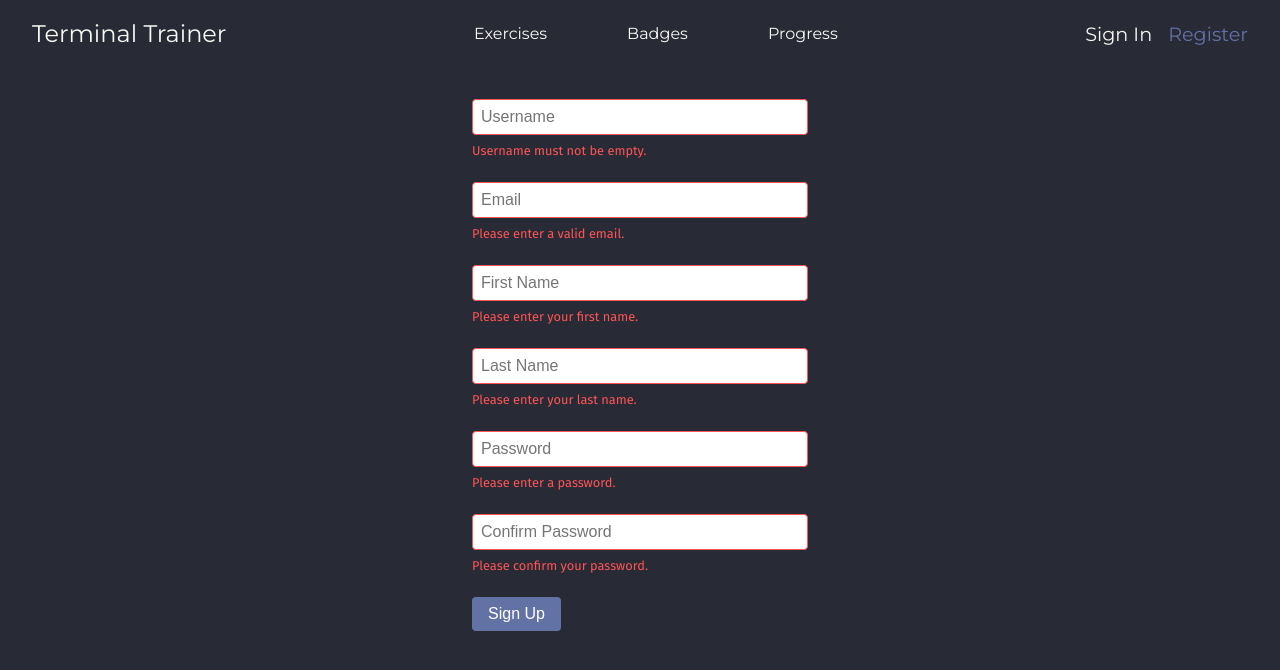
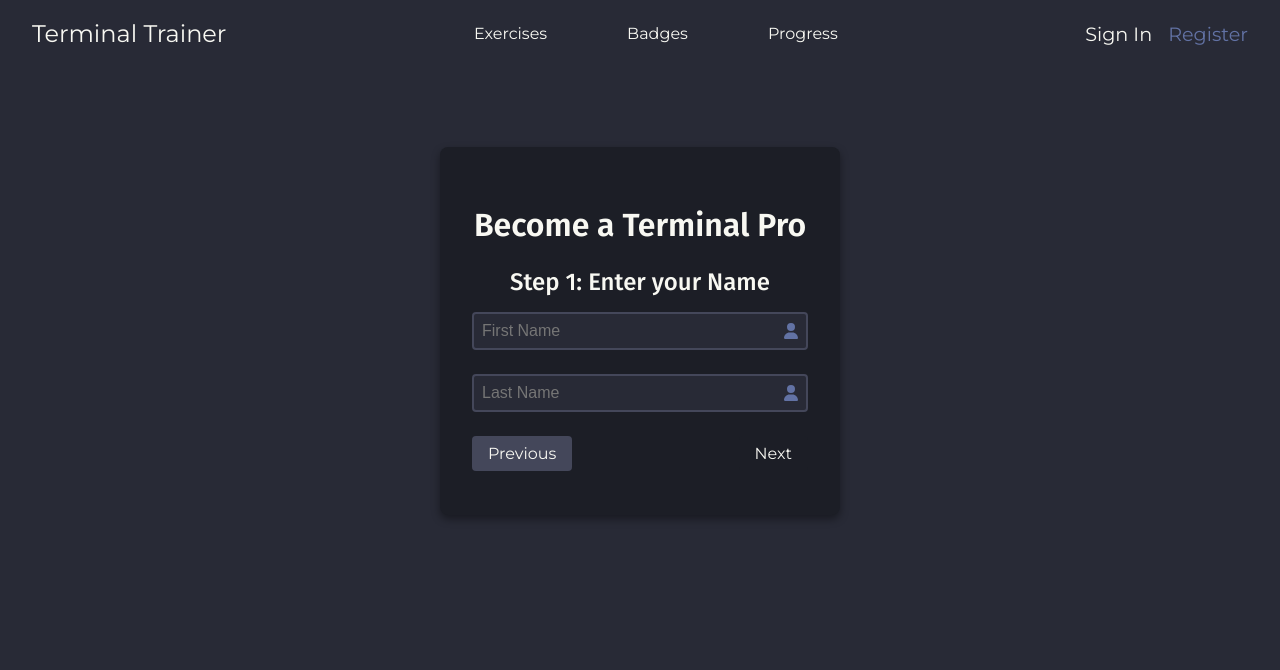
Before and after one commit to arduenify/terminal-trainer, a React (Create React App) app in the folder frontend/: page /signup in a window 1280 px wide. Shown: the top 670 px of the page. Built offline with nearby package versions, Linux system fonts and the light colour scheme.

Commit message:
Signup form is now progressive and has error handling. Styling was also updated to use FA icons. Each step of the registration process has a title and a subtitle, a previous and a next button. Both client-side validation and server-side validation errors are handled.

```diff
--- a/frontend/src/features/Signup/SignupForm.css
+++ b/frontend/src/features/Signup/SignupForm.css
@@ -2,12 +2,34 @@
     width: 100%;
     max-width: 400px;
     margin: 0 auto;
+    margin-top: 5rem;
     padding: 2rem;
     box-sizing: border-box;
-    font-family: 'Fira Sans', 'Helvetica', 'Arial', sans-serif;
+    font-family: 'Montserrat', 'Helvetica', 'Arial', sans-serif;
+    background-color: #1c1e26;
+    border-radius: 8px;
+    box-shadow: 0 4px 8px rgba(0, 0, 0, 0.4);
+    transition: all 0.3s ease;
+}
+
+.form-title {
+    font-size: 32px;
+    font-weight: 600;
+    margin-bottom: 1.5rem;
+    color: #f8f8f2;
+    text-align: center;
+}
+
+.form-subtitle {
+    font-size: 24px;
+    font-weight: 500;
+    margin-bottom: 1rem;
+    color: #f8f8f2;
+    text-align: center;
 }
 
 .form-group {
+    position: relative;
     display: flex;
     flex-direction: column;
     margin-bottom: 1.5rem;
@@ -16,16 +38,20 @@
 .form-control {
     padding: 0.5rem;
     font-size: 1rem;
-    border: 1px solid #ccc;
+    border: 2px solid #44475a;
     border-radius: 4px;
     outline: none;
+    background-color: #282a36;
+    color: #f8f8f2;
+    transition: border-color 0.3s, box-shadow 0.3s;
 }
 
 .form-control:focus {
     border-color: #6272a4;
+    box-shadow: 0 0 0 2px rgba(98, 114, 164, 0.3);
 }
 
-.form-control:invalid {
+.input-invalid {
     border-color: #ff5555;
 }
 
@@ -40,22 +66,78 @@
     margin-top: 0.5rem;
 }
 
-.submit-btn {
+.error-message.visible {
+    display: block;
+}
+
+ul.error-message.visible {
+    padding-left: 15px;
+}
+
+.button {
     padding: 0.5rem 1rem;
     font-size: 1rem;
-    background-color: #6272a4;
-    color: #fff;
     border: none;
     border-radius: 4px;
     cursor: pointer;
-    transition: background-color 0.3s;
+    font-family: 'Montserrat', 'Helvetica', 'Arial', sans-serif;
+    transition: background-color 0.3s, box-shadow 0.3s;
 }
 
-.submit-btn:hover {
-    background-color: #414863;
+.button-primary {
+    background-color: #1c1e26;
+    color: #f8f8f2;
 }
 
-.submit-btn:disabled {
-    background-color: #ccc;
+.button-primary:hover {
+    background-color: #414863;
+    box-shadow: 0 4px 8px rgba(0, 0, 0, 0.2);
+}
+
+.button-primary:disabled {
+    background-color: #44475a;
     cursor: not-allowed;
+    box-shadow: none;
 }
+
+.input-icon {
+    position: absolute;
+    right: 10px;
+    top: 50%;
+    transform: translateY(-50%);
+    color: #6272a4;
+}
+
+@keyframes fadeIn {
+    from {
+        opacity: 0;
+    }
+
+    to {
+        opacity: 1;
+    }
+}
+
+@keyframes fadeOut {
+    from {
+        opacity: 1;
+    }
+
+    to {
+        opacity: 0;
+    }
+}
+
+.fade-in {
+    animation: fadeIn 0.3s ease-out forwards;
+}
+
+.fade-out {
+    animation: fadeOut 0.3s ease-out forwards;
+}
+
+.form-navigation {
+    display: flex;
+    justify-content: space-between;
+    margin-top: 1rem;
+}
--- a/frontend/src/features/Signup/SignupForm.js
+++ b/frontend/src/features/Signup/SignupForm.js
@@ -1,24 +1,42 @@
-import React, { useState } from 'react';
+import React, { useEffect, useState } from 'react';
 import { useSignupUserMutation } from '../../store/api';
 import './SignupForm.css';
+import Step1 from './steps/Step1';
+import Step2 from './steps/Step2';
+import Step3 from './steps/Step3';
+import Step4 from './steps/Step4';
 
 const SignupForm = () => {
     // Local state
+    const [currentStep, setCurrentStep] = useState(1);
     const [username, setUsername] = useState('');
-    const [email, setEmailOrUsername] = useState('');
+    const [email, setEmail] = useState('');
     const [lastName, setLastName] = useState('');
     const [firstName, setFirstName] = useState('');
     const [password, setPassword] = useState('');
     const [passwordConfirmation, setPasswordConfirmation] = useState('');
+    const [showErrors, setShowErrors] = useState(false);
+    const [serverErrors, setServerErrors] = useState([]);
 
     // Hooks
-    const [signupUser, { isLoading, error }] = useSignupUserMutation();
+    const [signupUser] = useSignupUserMutation();
 
     // Callbacks
-    const handleSubmit = async (e) => {
-        e.preventDefault();
-        try {
-            // Validate form fields
+    const handleSignup = async () => {
+        // validation
+        if (
+            currentStep !== 4 ||
+            !username ||
+            !email ||
+            !firstName ||
+            !lastName ||
+            !password ||
+            !passwordConfirmation ||
+            !passwordsMatch
+        ) {
+            setShowErrors(true);
+            return;
+        }
 
         const userData = {
             username,
@@ -28,106 +46,141 @@ const SignupForm = () => {
             lastName,
         };
 
-            console.log('User Data:', userData);
-            // await signupUser({ email, password }).unwrap();
-        } catch (err) {
-            console.log('Error caught!', err);
+        // dispatch request
+        const resultAction = await signupUser(userData);
+
+        // handle response
+        if (resultAction.error) {
+            // Handle server errors
+            const resultErrors = resultAction.error.data;
+            if (resultErrors) {
+                setServerErrors(resultErrors);
+                setShowErrors(true);
+            } else {
+                setServerErrors([]);
+                setShowErrors(true);
+            }
+        } else {
+            // Redirect to dashboard TODO
         }
     };
 
+    const handleNext = () => {
+        let stepValid = false;
+
+        switch (currentStep) {
+            case 1:
+                stepValid = firstName && lastName;
+                break;
+            case 2:
+                stepValid = username;
+                break;
+            case 3:
+                stepValid = email && isValidEmail(email);
+                break;
+            case 4:
+                stepValid = password && passwordConfirmation && passwordsMatch;
+                break;
+            default:
+                stepValid = true;
+                break;
+        }
+
+        if (currentStep === 4 && stepValid) {
+            return handleSignup();
+        }
+
+        if (stepValid) {
+            setShowErrors(false);
+            setCurrentStep((currentStep) => currentStep + 1);
+        } else {
+            setShowErrors(true);
+        }
+    };
+
+    const handlePrevious = () => {
+        if (currentStep > 1) setCurrentStep((currentStep) => currentStep - 1);
+    };
+
     const passwordsMatch = password === passwordConfirmation;
+    const isValidEmail = (value) => /^[^\s@]+@[^\s@]+\.[^\s@]+$/.test(value);
+
+    // Render helpers for progressive signup form
+    const renderStep = () => {
+        switch (currentStep) {
+            case 1:
+                return (
+                    <Step1
+                        firstName={firstName}
+                        setFirstName={setFirstName}
+                        lastName={lastName}
+                        setLastName={setLastName}
+                        showErrors={showErrors}
+                    />
+                );
+            case 2:
+                return (
+                    <Step2
+                        username={username}
+                        setUsername={setUsername}
+                        showErrors={showErrors}
+                    />
+                );
+            case 3:
+                return (
+                    <Step3
+                        email={email}
+                        setEmail={setEmail}
+                        showErrors={showErrors}
+                        isValidEmail={isValidEmail}
+                    />
+                );
+            case 4:
+                return (
+                    <Step4
+                        password={password}
+                        setPassword={setPassword}
+                        passwordConfirmation={passwordConfirmation}
+                        setPasswordConfirmation={setPasswordConfirmation}
+                        passwordsMatch={passwordsMatch}
+                        showErrors={showErrors}
+                    />
+                );
+            default:
+                return null;
+        }
+    };
 
     return (
-        <form onSubmit={handleSubmit} className='signup-form' noValidate>
-            <div className='form-group'>
-                <input
-                    type='text'
-                    value={username}
-                    onChange={(e) => setUsername(e.target.value)}
-                    placeholder='Username'
-                    required
-                    minLength={1}
-                    className='form-control'
-                />
-                <div className='error-message'>Username must not be empty.</div>
+        <form className='signup-form fade-in' noValidate>
+            <h2 className='form-title'>Become a Terminal Pro</h2>
+            {renderStep()}
+            <div className='form-navigation'>
+                <button
+                    type='button'
+                    onClick={handlePrevious}
+                    className='button button-primary'
+                    disabled={currentStep === 1}
+                >
+                    Previous
+                </button>
+                <button
+                    type='button'
+                    onClick={handleNext}
+                    className='button button-primary'
+                >
+                    Next
+                </button>
             </div>
-            <div className='form-group'>
-                <input
-                    type='email'
-                    value={email}
-                    onChange={(e) => setEmailOrUsername(e.target.value)}
-                    placeholder='Email'
-                    required
-                    pattern='[a-zA-Z0-9._%+-]+@[a-zA-Z0-9.-]+\.[a-zA-Z]{2,}$'
-                    className='form-control'
-                />
-                <div className='error-message'>Please enter a valid email.</div>
-            </div>
-            <div className='form-group'>
-                <input
-                    type='text'
-                    value={firstName}
-                    onChange={(e) => setFirstName(e.target.value)}
-                    placeholder='First Name'
-                    required
-                    className='form-control'
-                />
-                <div className='error-message'>
-                    Please enter your first name.
-                </div>
-            </div>
-            <div className='form-group'>
-                <input
-                    type='text'
-                    value={lastName}
-                    onChange={(e) => setLastName(e.target.value)}
-                    placeholder='Last Name'
-                    required
-                    className='form-control'
-                />
-                <div className='error-message'>
-                    Please enter your last name.
-                </div>
-            </div>
-            <div className='form-group'>
-                <input
-                    type='password'
-                    value={password}
-                    onChange={(e) => setPassword(e.target.value)}
-                    placeholder='Password'
-                    required
-                    className='form-control'
-                />
-                <div className='error-message'>Please enter a password.</div>
-            </div>
-            <div className='form-group'>
-                <input
-                    type='password'
-                    value={passwordConfirmation}
-                    onChange={(e) => setPasswordConfirmation(e.target.value)}
-                    placeholder='Confirm Password'
-                    required
-                    minLength='8'
-                    className={`form-control ${
-                        passwordConfirmation && !passwordsMatch
-                            ? 'is-invalid'
-                            : ''
-                    }`}
-                />
-                <div className='error-message'>
-                    {passwordsMatch
-                        ? 'Please confirm your password.'
-                        : 'Passwords do not match.'}
-                </div>
-            </div>
-            <button
-                type='submit'
-                disabled={isLoading || !passwordsMatch}
-                className='submit-btn'
-            >
-                Sign Up
-            </button>
-            {error && <div>Error: {error.message}</div>}
+            {serverErrors && (
+                <ul className='error-message visible'>
+                    {serverErrors.map((error, i) => {
+                        const { msg, path, type, value } = error;
+
+                        return <li key={i}>{error.msg}</li>;
+                    })}
+                </ul>
+            )}
         </form>
     );
 };
--- /dev/null
+++ b/frontend/src/features/Signup/steps/Step1.js
@@ -0,0 +1,59 @@
+import React from 'react';
+import { FontAwesomeIcon } from '@fortawesome/react-fontawesome';
+import { faUser } from '@fortawesome/free-solid-svg-icons';
+
+const Step1 = ({
+    firstName,
+    setFirstName,
+    lastName,
+    setLastName,
+    showErrors,
+}) => {
+    return (
+        <div className='fade-in'>
+            <h3 className='form-subtitle'>Step 1: Enter your Name</h3>
+            <div className='form-group'>
+                <input
+                    type='text'
+                    value={firstName}
+                    onChange={(e) => setFirstName(e.target.value)}
+                    placeholder='First Name'
+                    className={`form-control${
+                        showErrors && !firstName ? ' input-invalid' : ''
+                    }`}
+                    required
+                />
+                <FontAwesomeIcon icon={faUser} className='input-icon' />
+                <div
+                    className={`error-message ${
+                        showErrors && !firstName ? ' visible' : ''
+                    }`}
+                >
+                    Please enter your first name.
+                </div>
+            </div>
+            <div className='form-group'>
+                <input
+                    type='text'
+                    value={lastName}
+                    onChange={(e) => setLastName(e.target.value)}
+                    placeholder='Last Name'
+                    className={`form-control ${
+                        showErrors && !lastName ? 'input-invalid' : ''
+                    }`}
+                    required
+                />
+                <FontAwesomeIcon icon={faUser} className='input-icon' />
+                <div
+                    className={`error-message ${
+                        showErrors && !lastName ? 'visible' : ''
+                    }`}
+                >
+                    Please enter your last name.
+                </div>
+            </div>
+        </div>
+    );
+};
+
+export default Step1;
--- /dev/null
+++ b/frontend/src/features/Signup/steps/Step2.js
@@ -0,0 +1,33 @@
+import React from 'react';
+import { FontAwesomeIcon } from '@fortawesome/react-fontawesome';
+import { faUser } from '@fortawesome/free-solid-svg-icons';
+
+const Step2 = ({ username, setUsername, showErrors }) => {
+    return (
+        <div className='fade-in'>
+            <h3 className='form-subtitle'>Step 2: Choose a Username</h3>
+            <div className='form-group'>
+                <input
+                    type='text'
+                    value={username}
+                    onChange={(e) => setUsername(e.target.value)}
+                    placeholder='Username'
+                    className={`form-control ${
+                        showErrors && !username ? 'input-invalid' : ''
+                    }`}
+                    required
+                />
+                <FontAwesomeIcon icon={faUser} className='input-icon' />
+                <div
+                    className={`error-message ${
+                        showErrors && !username ? 'visible' : ''
+                    }`}
+                >
+                    Username must not be empty.
+                </div>
+            </div>
+        </div>
+    );
+};
+
+export default Step2;
--- /dev/null
+++ b/frontend/src/features/Signup/steps/Step3.js
@@ -0,0 +1,37 @@
+import React from 'react';
+import { FontAwesomeIcon } from '@fortawesome/react-fontawesome';
+import { faEnvelope } from '@fortawesome/free-solid-svg-icons';
+
+const Step3 = ({ email, setEmail, showErrors, isValidEmail }) => {
+    return (
+        <div className='fade-in'>
+            <h3 className='form-subtitle'>Step 3: Enter your Email</h3>
+            <div className='form-group'>
+                <input
+                    type='email'
+                    value={email}
+                    onChange={(e) => setEmail(e.target.value)}
+                    placeholder='Email'
+                    className={`form-control ${
+                        showErrors && (!email || !isValidEmail(email))
+                            ? 'input-invalid'
+                            : ''
+                    }`}
+                    required
+                />
+                <FontAwesomeIcon icon={faEnvelope} className='input-icon' />
+                <div
+                    className={`error-message ${
+                        showErrors && (!email || !isValidEmail(email))
+                            ? 'visible'
+                            : ''
+                    }`}
+                >
+                    Please enter a valid email.
+                </div>
+            </div>
+        </div>
+    );
+};
+
+export default Step3;
--- /dev/null
+++ b/frontend/src/features/Signup/steps/Step4.js
@@ -0,0 +1,70 @@
+import React from 'react';
+import { FontAwesomeIcon } from '@fortawesome/react-fontawesome';
+import { faLock } from '@fortawesome/free-solid-svg-icons';
+
+const Step4 = ({
+    password,
+    setPassword,
+    passwordConfirmation,
+    setPasswordConfirmation,
+    passwordsMatch,
+    showErrors,
+}) => {
+    return (
+        <div className='fade-in'>
+            <h3 className='form-subtitle'>Step 4: Set your Password</h3>
+            <div className='form-group'>
+                <input
+                    type='password'
+                    value={password}
+                    onChange={(e) => setPassword(e.target.value)}
+                    placeholder='Password'
+                    className={`form-control ${
+                        showErrors && !password ? 'input-invalid' : ''
+                    }`}
+                    required
+                />
+                <FontAwesomeIcon icon={faLock} className='input-icon' />
+                <div
+                    className={`error-message ${
+                        showErrors && !password ? 'visible' : ''
+                    }`}
+                >
+                    Please enter a password.
+                </div>
+            </div>
+            <div className='form-group'>
+                <input
+                    type='password'
+                    value={passwordConfirmation}
+                    onChange={(e) => setPasswordConfirmation(e.target.value)}
+                    placeholder='Confirm Password'
+                    className={`form-control ${
+                        showErrors &&
+                        (!passwordConfirmation || (password && !passwordsMatch))
+                            ? 'input-invalid'
+                            : ''
+                    }`}
+                    required
+                />
+                <FontAwesomeIcon icon={faLock} className='input-icon' />
+                <div
+                    className={`error-message ${
+                        (showErrors &&
+                            !passwordsMatch &&
+                            passwordConfirmation) ||
+                        (showErrors && !passwordConfirmation)
+                            ? 'visible'
+                            : ''
+                    }`}
+                >
+                    {passwordsMatch
+                        ? 'Please confirm your password.'
+                        : 'Passwords do not match.'}
+                </div>
+            </div>
+        </div>
+    );
+};
+
+export default Step4;
--- a/frontend/src/features/home/Slogan/Slogan.js
+++ b/frontend/src/features/home/Slogan/Slogan.js
@@ -42,11 +42,11 @@ const Slogan = () => {
 
         // Cleanup event listeners
         return () => {
-            containerRef.current.removeEventListener(
+            containerRef?.current?.removeEventListener(
                 'mousemove',
                 handleMouseMove,
             );
-            containerRef.current.removeEventListener(
+            containerRef?.current?.removeEventListener(
                 'mouseleave',
                 handleMouseLeave,
             );
```
Lines whose indentation alone changed are shown as unchanged.
